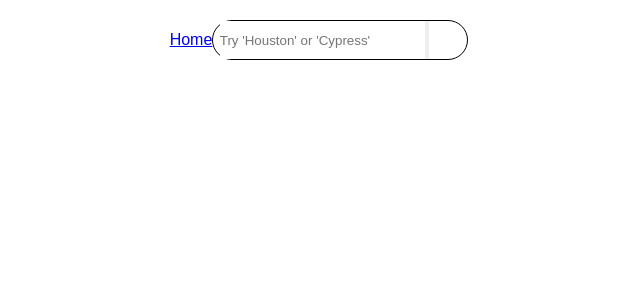
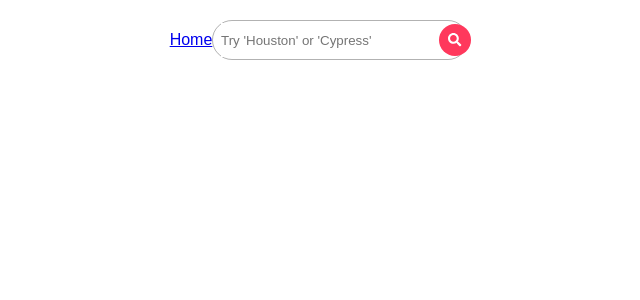
Before and after one commit to JackyxCS/Court-Reserve, a React (Create React App) app in the folder frontend/: page / in a window 1280 px wide. Shown: the top 300 px of the page, without its empty margins (321-961 px from the left). Built offline with nearby package versions, Linux system fonts and the light colour scheme; no server answers.

Commit message:
fixed a maps issue

```diff
--- a/frontend/package.json
+++ b/frontend/package.json
@@ -4,6 +4,10 @@
   "private": true,
   "dependencies": {
     "@fortawesome/fontawesome-svg-core": "^1.2.36",
+    "@fortawesome/free-brands-svg-icons": "^5.15.4",
+    "@fortawesome/free-regular-svg-icons": "^5.15.4",
+    "@fortawesome/free-solid-svg-icons": "^5.15.4",
+    "@fortawesome/react-fontawesome": "^0.1.15",
     "@googlemaps/js-api-loader": "^1.12.2",
     "@react-google-maps/api": "^2.2.0",
     "@testing-library/jest-dom": "^5.14.1",
--- a/frontend/src/App.js
+++ b/frontend/src/App.js
@@ -12,7 +12,6 @@ import SingleSpot from "./components/SingleSpot";
 import UpdateSpotForm from "./components/UpdateSpotForm";
 import UpdateBookingForm from "./components/UpdateBookingForm";
 import SearchContainer from "./components/SearchContainer";
-// import MapContainer from "./components/MapContainer/MapContainer";
 
 function App() {
   const dispatch = useDispatch();
--- a/frontend/src/components/Maps/Maps.js
+++ b/frontend/src/components/Maps/Maps.js
@@ -1,8 +1,8 @@
-import React, { useEffect } from 'react';
+import React from 'react';
 import { GoogleMap, useJsApiLoader, Marker } from '@react-google-maps/api';
-import { useDispatch, useSelector } from 'react-redux';
-import { searchSpots } from '../../store/search';
-import { useLocation } from 'react-router';
+// import { useDispatch, useSelector } from 'react-redux';
+// import { searchSpots } from '../../store/search';
+// import { useLocation } from 'react-router';
 
 const containerStyle = {
   width: '500px',
@@ -28,39 +28,23 @@ const Maps = ({ apiKey, spots }) => { //how about passing spots here
     // libraries,
   });
 
-  // const dispatch = useDispatch();
-  // const spots = useSelector(state => Object.values(state.search));
-  // const location = useLocation();
+  const newLatArray = spots?.map(spot => +spot?.lat)
+  const newLngArray = spots?.map(spot => +spot?.lng)
+  const newLat = newLatArray?.reduce((a, b) => a + b, 0) / newLatArray?.length
+  const newLng = newLngArray?.reduce((a, b) => a + b, 0) / newLngArray?.length
+  center.lat = +newLat;
+  center.lng = +newLng;
 
-  console.log(spots)
-
-  // useEffect(() => {
-  //   dispatch(searchSpots((location.state.search)))
-  // }, [dispatch, location]);
-
-  // const spots = useSelector(state => Object.values(state.search))
-
-  const newLatArray = spots?.map(spot => +spot.lat)
-  const newLngArray = spots?.map(spot => +spot.lng)
-  const newLat = newLatArray?.reduce((a, b) => a + b) / newLatArray?.length
-  const newLng = newLngArray?.reduce((a, b) => a + b) / newLngArray?.length
-  center.lat = newLat;
-  center.lng = newLng;
-  console.log(newLatArray)
-  console.log(newLat)
-
-  console.log(spots)
-  console.log(spots[0].name)
+  // console.log(newLat, newLng)
 
   const markersArr = []
-  spots.forEach(spot => {
+  spots?.forEach(spot => {
     const obj = {}
-    obj['name'] = spot.name
-    obj['lat'] = spot.lat
-    obj['lng'] = spot.lng
+    obj['name'] = spot?.name
+    obj['lat'] = spot?.lat
+    obj['lng'] = spot?.lng
     markersArr.push(obj)
   })
-  console.log(markersArr)
 
   return (
     <>
--- a/frontend/src/components/Navigation/index.js
+++ b/frontend/src/components/Navigation/index.js
@@ -34,7 +34,7 @@ function Navigation({ isLoaded }) {
         <NavLink exact to="/">Home</NavLink>
         {/* {isLoaded && sessionLinks} */}
       </div>
-      <div classname="SearchDiv">
+      <div className="SearchDiv">
         <SearchBar />
       </div>
       <div className="Login">
--- a/frontend/src/components/SearchBar/SearchBar.js
+++ b/frontend/src/components/SearchBar/SearchBar.js
@@ -3,6 +3,8 @@ import { useDispatch } from 'react-redux';
 import { useHistory } from 'react-router-dom';
 import { searchSpots } from '../../store/search';
 import styles from './SearchBar.module.css'
+import { FontAwesomeIcon } from "@fortawesome/react-fontawesome";
+import { faSearch } from "@fortawesome/free-solid-svg-icons";
 
 const SearchBar = () => {
   const dispatch = useDispatch();
@@ -46,10 +48,13 @@ const SearchBar = () => {
           onChange={(e) => setSearch(e.target.value)}
         />
         <button
+          className={styles.searchbutton}
           type="submit"
         // disabled={validationErrors.length > 0}
         >
-          <i className="i.fa.fa-search.fa-lg"></i>
+          {/* <i className="i.fa.fa-search.fa-lg"></i> */}
+          <FontAwesomeIcon icon={faSearch}
+            style={{ transform: [{ rotateX: '180deg' }] }} />
           {/* Search */}
         </button>
       </form>
--- a/frontend/src/components/SearchBar/SearchBar.module.css
+++ b/frontend/src/components/SearchBar/SearchBar.module.css
@@ -2,25 +2,45 @@
   border-radius: 30px;
   height: 5vh;
   width: 20vw;
-  border: 1px solid black;
+  border: 1px solid rgba(0,0,0,0.3);
   display: flex;
   align-items: center;
   justify-content: space-between;
   flex-direction: row;
-  padding-left: 0.5vw;
+  padding-left: 0.6vw;
 }
 
 .searchform {
   display: flex;
   justify-content: space-between;
-  height: 100%;
+  height: 90%;
 }
 
 .searchinput {
   border: none;
   width: 16vw;
+  /* background-color: none; */
   /* display: flex; */
   /* flex-direction: column;
   align-items: flex-start;
   justify-content: flex-start; */
 }
+
+.searchinput:focus {
+  outline: none;
+}
+
+.searchbutton {
+  outline: none;
+  color: white;
+  cursor: pointer;
+  background: none;
+  background-color: #FF385C;
+  /* all: unset; */
+  border: none;
+  border-radius: 50%;
+  height: 4vh;
+  width: 4vh;
+  margin-left: 1vw;
+  margin-top: 0.1vh;
+}
```
Also changed, not shown: 1 other file (tests, documents, lock files or other folders).
